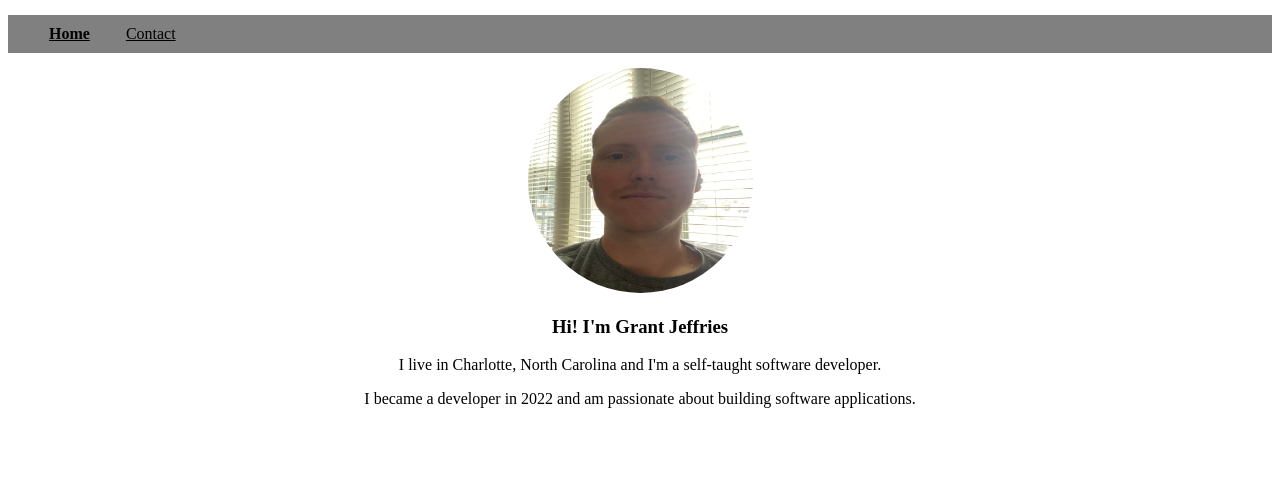
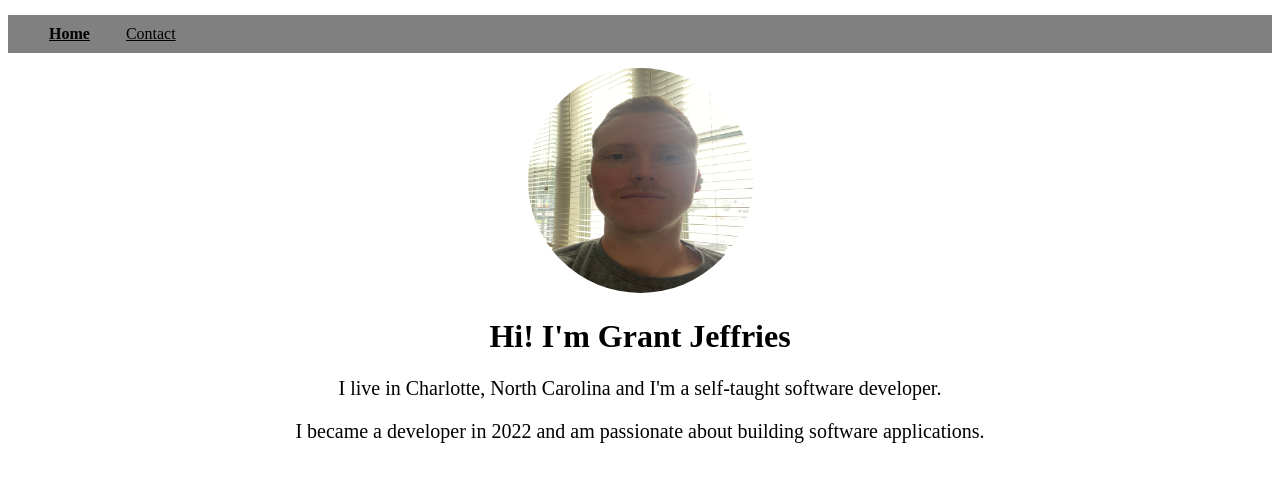
Before and after one commit to Grantj24/simple-website, a plain HTML site: page index.html in a window 1280 px wide. Drawn offline with Linux system fonts and the light colour scheme.

Commit message:
Changes made to code formatting and syntax

```diff
--- a/index.html
+++ b/index.html
@@ -6,23 +6,19 @@
     <meta name="viewport" content="width=device-width, initial-scale=1.0">
     <title>Grant's website - Home</title>
     <link rel=" stylesheet" href="./style.css">
-<div class="container">
-  <nav>
-    <ul>
-      <li><a href="./index.html"><b>Home</b></a></li>
-      <li><a href="./contact.html">Contact</a></li>
+  </head>
+  <body>
+    <div class="main-container">
+      <nav class="navbar">
+        <ul class="nav-ul">
+          <li class="nav-li"><a href="./index.html"><span class="bold">Home</span></a></li>
+          <li class="nav-li"><a href="./contact.html">Contact</a></li>
         </ul>
      </nav>
-
+      <img src= "personalphoto.jpg"; alt="personal photo" width="225px"; height="225px"; padding-top="100px";/>
+      <h1 class="title">Hi! I'm Grant Jeffries</h1>
+      <p class="page-text">I live in Charlotte, North Carolina and I'm a self-taught software developer.</p>
+      <p class="page-text">I became a developer in 2022 and am passionate about building software applications.</p>
     </div>
-</head>
-<body>
-  <center><img src= "personal photo.jpg"; alt="personal photo" width="225px"; height="225px"; padding-top="100px";/></center>
-
-  <center><h3>Hi! I'm Grant Jeffries</h3></center>
-
-  <center><p>I live in Charlotte, North Carolina and I'm a self-taught software developer.</p></center>
-  <center><p>I became a developer in 2022 and am passionate about building software applications.</p></center>
-
   </body>
 </html>
--- a/style.css
+++ b/style.css
@@ -1,32 +1,42 @@
+.main-container {
+  text-align: center;
+}
 
-ul {
+.navbar {
+  background-color:grey;
+  border:black;
+  text-align: left;
+}
+
+.nav-ul {
  list-style-type: none;
  margin: 15px;
  padding: 10px;
 }
 
+.nav-li {
+  display: inline;
+}
 
-li a {
+.nav-li a {
   display: inline;
   color:black;
   text-align: left;
   padding: 16px;
 }
 
-li {
-  display: inline;
+.nav-li a:hover {
+  background-color: green;
+}
+
+.bold {
+  font-weight: bold;
 }
 
 img {
   border-radius:50%;
 }
 
-/* change the link color to green on hover*/
-li a:hover {
-  background-color: green;
+.page-text {
+  font-size: 20px;
 }
-
-.container {
-  background-color:grey;
-  border:black;
-}
```
Also changed, not shown: contact.html (+10 -13 lines), personalphoto.jpg (renamed from personal photo.jpg). Lines whose indentation alone changed are shown as unchanged.
